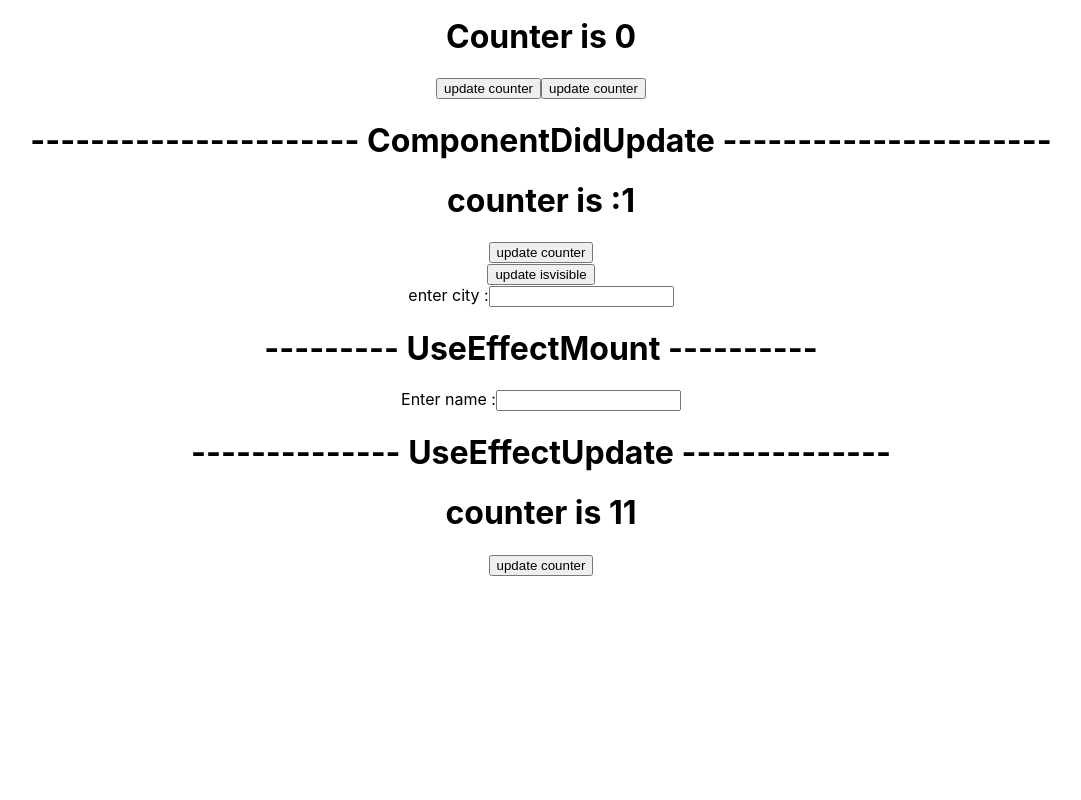
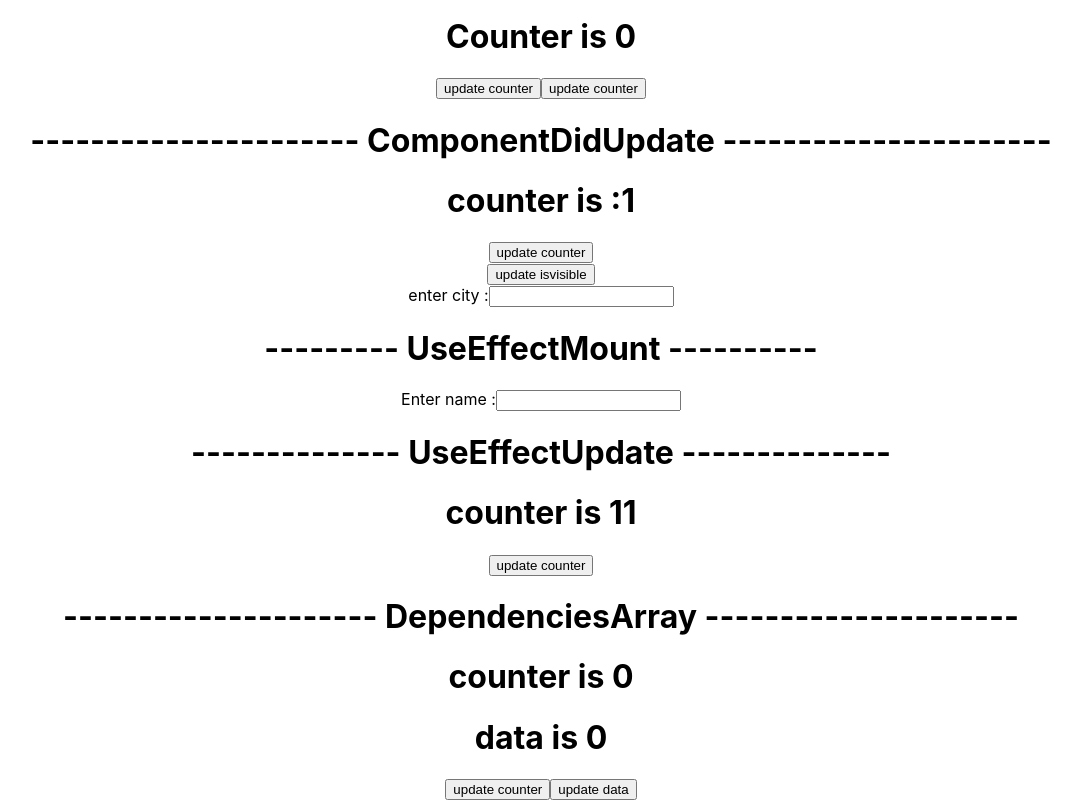
Before and after one commit to Avishkar05/myreactapp_code_practice, a React (Create React App) app: page / in a window 1280 px wide. Shown: the part 1918-2718 px from the top of the page, without its empty margins (99-1180 px from the left). Before the commit the page ends 2494 px from the top, so only its background shows below. Built offline with nearby package versions, Linux system fonts and the light colour scheme.

Commit message:
DependenciesArray created

```diff
--- a/src/App.js
+++ b/src/App.js
@@ -16,6 +16,7 @@ import { Component, useState } from 'react';
 import ComponentWillUnmount from './ComponentWillUnmount';
 import UseEffectMount from './UseEffectMount.jsx';
 import UseEffectUpdate from './UseEffectUpdate.jsx';
+import DependenciesArray from './DependenciesArray.jsx';
 
 function App() {
 
@@ -45,6 +46,7 @@ function App() {
       enter city :<input type="text"></input>
       <UseEffectMount></UseEffectMount>
       <UseEffectUpdate></UseEffectUpdate>
+      <DependenciesArray></DependenciesArray>
     </div>
   );
 }
--- /dev/null
+++ b/src/DependenciesArray.jsx
@@ -0,0 +1,22 @@
+import React, { useEffect, useState } from 'react'
+
+export default function DependenciesArray() {
+
+    let [counter,setCounter]=useState(0);
+    let [data,setData]=useState(0);
+
+    useEffect(()=>{
+        console.log("this method called when value of any variable is updated!!")
+    },[counter])
+
+  return (
+    <div>
+        <h1>--------------------- DependenciesArray ---------------------</h1>
+        <h1>counter is {counter}</h1>
+        <h1>data is {data}</h1>
+
+        <button onClick={()=>{setCounter(counter+5)}}>update counter</button>
+        <button onClick={()=>{setData(data+5)}}>update data</button>
+    </div>
+  )
+}
```
